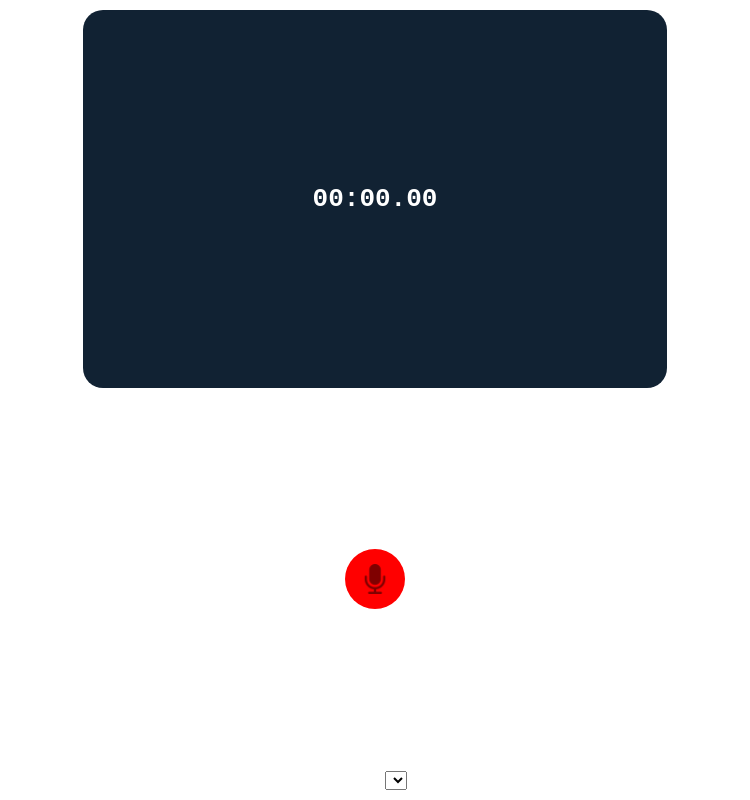
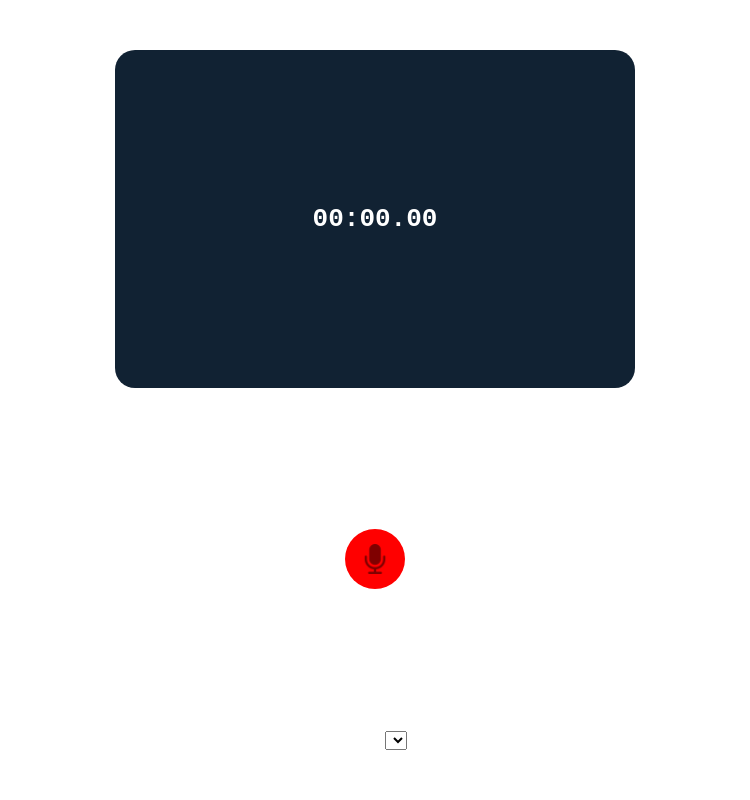
Before and after one commit to Brunozo2042/Electron-Recorder, an Electron app: page src/index.html in a window 750 px wide. Drawn offline with Linux system fonts and the light colour scheme.

Commit message:
Add files via upload

```diff
--- a/package.json
+++ b/package.json
@@ -1,7 +1,7 @@
 {
-  "name": "Gravador",
+  "name": "electron-recorder",
   "version": "1.0.0",
-  "description": "gravador electron",
+  "description": "",
   "main": "main.js",
   "scripts": {
     "start": "electron ."
@@ -9,6 +9,6 @@
   "author": "",
   "license": "ISC",
   "devDependencies": {
-    "electron": "^26.0.0"
+    "electron": "^27.0.1"
   }
 }
--- a/src/style.css
+++ b/src/style.css
@@ -10,7 +10,7 @@ body {
 
 .container {
     display: flex;
-    padding: 10px;
+    padding: 50px;
     width: 100vw;
     height: 100vh;
     overflow: hidden;
```
Also changed, not shown: 1 other file.
